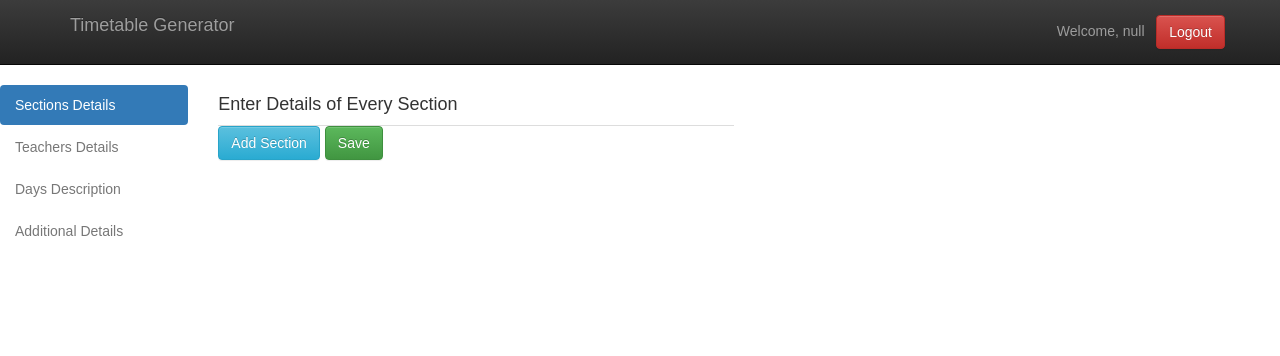
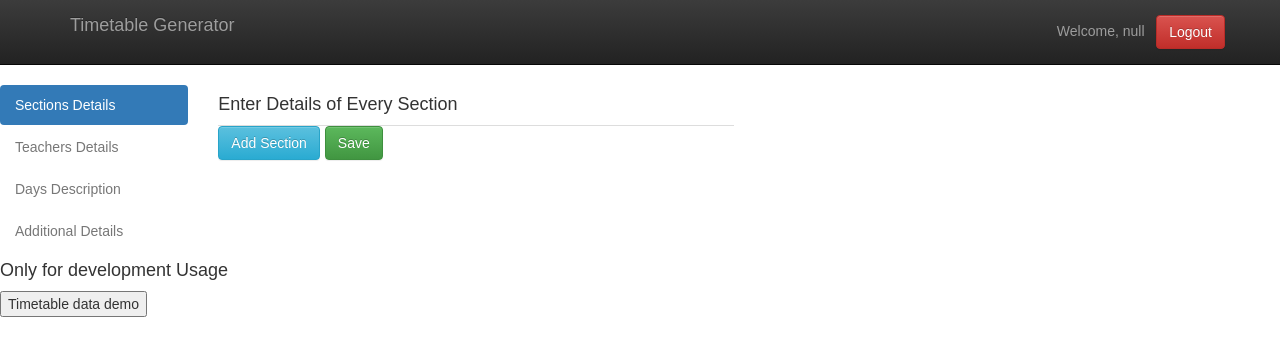
Before and after one commit to ryanStark24/timetable-ui, a React (Create React App) app: page /dashboard in a window 1280 px wide. Shown: the top 356 px of the page. Built offline with nearby package versions, Linux system fonts and the light colour scheme; sample sign-in values are in the browser's storage.

Commit message:
Development testing button added

```diff
--- a/src/components/masterComponent.jsx
+++ b/src/components/masterComponent.jsx
@@ -7,7 +7,7 @@ import AdditionalDetails from './additionalDetails';
 import TableUI from './tableUI';
 import {Tab,NavItem,Nav,Row,Col} from 'react-bootstrap';
 import {TimeTableContext} from './TimetableContext';
-// import {timetable} from './constants';
+import {timetable} from './constants';
 class DataProvider extends React.Component{
     constructor(props){
         super(props);
@@ -100,7 +100,10 @@ changeKey(name){
     </Col>
   </Row>
   </Tab.Container>
-  {/* <button onClick={()=>context.setResult(timetable)}>click kar bc</button> */}
+  <div>
+      <h4>Only for development Usage</h4>
+  <button onClick={()=>context.setResult(timetable)}>Timetable data demo</button>
+  </div>
   {context.state.result !== null? <TableUI timetable={context.state.result}/>:''}
      </React.Fragment> )}
 
```
